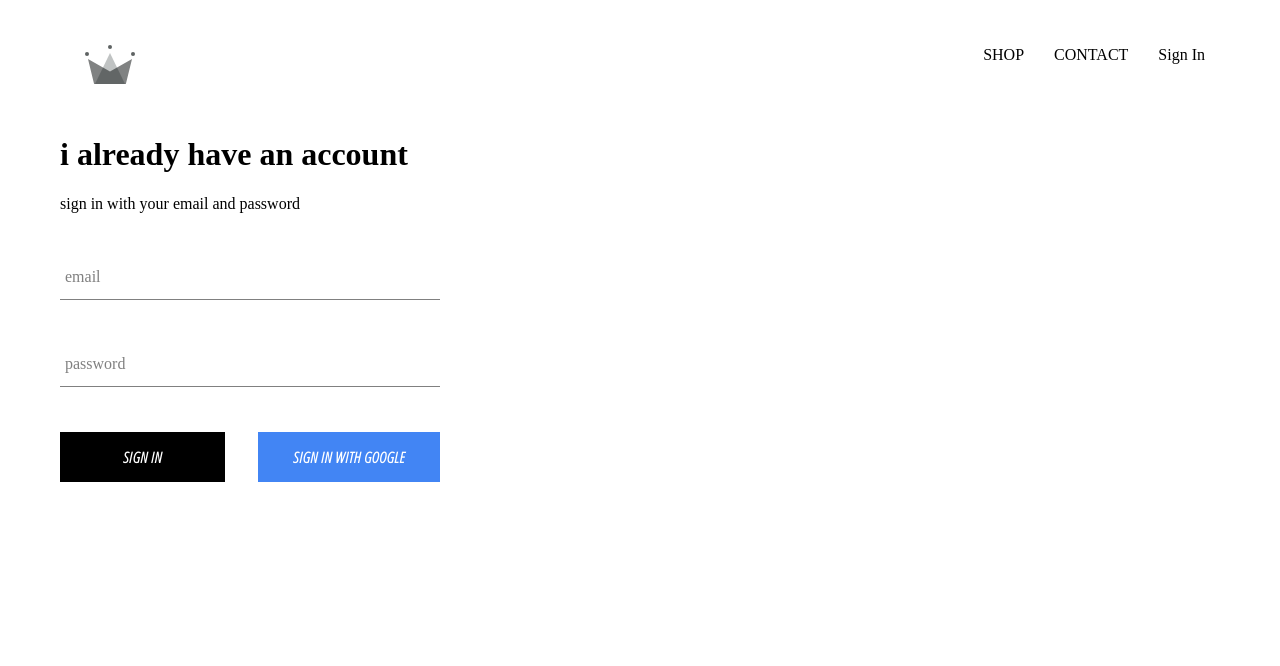
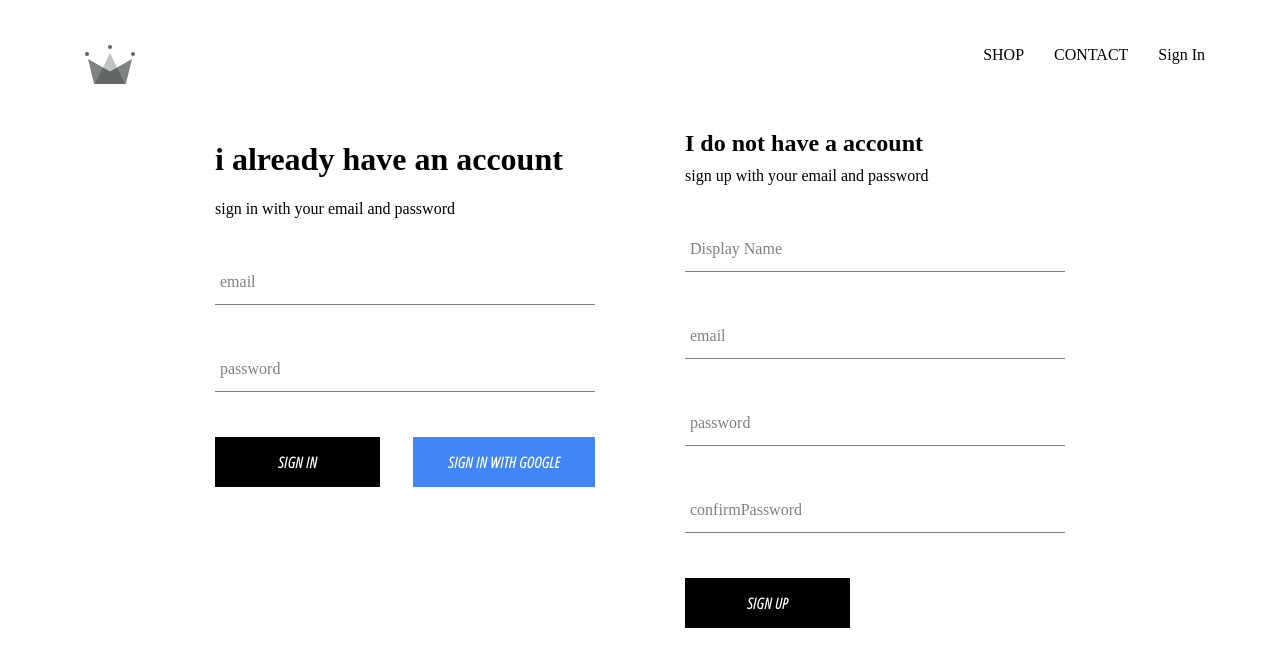
Before and after one commit to ravibarla/crwn-clothing, a React (Create React App) app: page /signin in a window 1280 px wide. Shown: the top 666 px of the page. Built offline with nearby package versions, Linux system fonts and the light colour scheme; no server answers.

Commit message:
implemented firebase utils, included ability to store authenticated user into our firestore database or cloud firestore

```diff
--- a/src/App.js
+++ b/src/App.js
@@ -5,7 +5,7 @@
 import ShopPage from "./pages/shop/shop.component.jsx";
 import Header from "./components/header/header.component.jsx";
 import SignInSignUpPage from "./pages/sign-in-and-sign-up/sign-in-and-sign-up.components.jsx";
-import { auth } from "./firebase/firebase.utils";
+import { auth, createUserProfileDocument } from "./firebase/firebase.utils";
 
 class App extends React.Component {
   constructor() {
@@ -19,9 +19,22 @@
 
   componentDidMount() {
     //aware of authentication is changed
-    this.unsubscribeFromAuth = auth.onAuthStateChanged((user) => {
-      this.setState({ currentUser: user });
-      console.log(user);
+    this.unsubscribeFromAuth = auth.onAuthStateChanged(async (userAuth) => {
+      if (userAuth) {
+        //check if user signs in
+        const userRef = await createUserProfileDocument(userAuth);
+        userRef.onSnapshot((snapShot) => {
+          //listen or subscribe for any changes to the data and get the first state of data
+          this.setState({
+            currentUser: {
+              id: snapShot.id,
+              ...snapShot.data(),
+            },
+          });
+          console.log(this.state);
+        });
+      }
+      this.setState({ currentUser: userAuth });
     });
   }
 
--- a/src/components/header/header.component.jsx
+++ b/src/components/header/header.component.jsx
@@ -17,10 +17,11 @@
         CONTACT
       </Link>
       {currentUser ? (
-        <div className="option" onClick={() => auth.signOut()}></div>
+        <div className="option" onClick={() => auth.signOut()}>
+          Sign Out
+        </div>
       ) : (
         <Link className="option" to="/signin">
-          {" "}
           Sign In
         </Link>
       )}
--- a/src/components/header/header.styles.scss
+++ b/src/components/header/header.styles.scss
@@ -20,6 +20,7 @@
 
     .option {
       padding: 10px 15px;
+      cursor: pointer;
     }
   }
 }
--- /dev/null
+++ b/src/components/sign-up/sign-up.component.jsx
@@ -0,0 +1,94 @@
+import React from "react";
+import FormInput from "../form-input/form-input.components";
+import CustomButton from "../custom-button/custom-button.component";
+import {
+  auth,
+  createUserProfileDocument,
+} from "../../firebase/firebase.utils.js";
+import "./sign-up.styles.scss";
+
+class SignUp extends React.Component {
+  constructor() {
+    super();
+    this.state = {
+      displayName: "",
+      email: "",
+      password: "",
+      confirmPassword: "",
+    };
+  }
+  handleSubmit = async (event) => {
+    event.preventDefault();
+    const { displayName, email, password, confirmPassword } = this.state; //manually creating authentication
+    if (password !== confirmPassword) {
+      alert("password does not match");
+      return;
+    }
+    try {
+      //create a new uer account associated with specefic email and password returned to the key user
+      const { user } = await auth.createUserWithEmailAndPassword(
+        email,
+        password
+      );
+      await createUserProfileDocument(user, { displayName });
+      this.setState({
+        displayName: "",
+        email: "",
+        password: "",
+        confirmPassword: "",
+      });
+    } catch (error) {
+      console.error(error);
+    }
+  };
+  handleChange = (event) => {
+    const { name, value } = event.target;
+    this.setState({ [name]: value });
+  };
+  render() {
+    const { displayName, email, password, confirmPassword } = this.state;
+    return (
+      <div className="sign-up">
+        <h2 className="title">I do not have a account</h2>
+        <span>sign up with your email and password</span>
+        <form className="sign-up-form" onSubmit={this.handleSubmit}>
+          <FormInput
+            type="text"
+            name="displayName"
+            value={displayName}
+            onChange={this.handleChange}
+            label="Display Name"
+            required
+          />
+          <FormInput
+            type="text"
+            name="email"
+            value={email}
+            onChange={this.handleChange}
+            label="email"
+            required
+          />
+          <FormInput
+            type="password"
+            name="password"
+            value={password}
+            onChange={this.handleChange}
+            label="password"
+            required
+          />
+          <FormInput
+            type="password"
+            name="confirmPassword"
+            value={confirmPassword}
+            onChange={this.handleChange}
+            label="confirmPassword"
+            required
+          />
+          <CustomButton type="submit">Sign Up</CustomButton>
+        </form>
+      </div>
+    );
+  }
+}
+
+export default SignUp;
--- /dev/null
+++ b/src/components/sign-up/sign-up.styles.scss
@@ -0,0 +1,8 @@
+.sign-up {
+  display: flex;
+  flex-direction: column;
+  width: 380px;
+  .title {
+    margin: 10px 0;
+  }
+}
--- a/src/firebase/firebase.utils.js
+++ b/src/firebase/firebase.utils.js
@@ -11,6 +11,28 @@
   appId: "1:252243940149:web:58702f344601e2844bf27c",
 };
 
+export const createUserProfileDocument = async (userAuth, additionalData) => {
+  if (!userAuth) return;
+  const userRef = firestore.doc(`users/${userAuth.uid}`);
+  const snapShot = await userRef.get();
+  if (!snapShot.exists) {
+    const { displayName, email } = userAuth; //property we want to store to create actual document
+    const createAt = new Date(); //when we made the document
+    try {
+      await userRef.set({
+        //set is the create method
+        displayName,
+        email,
+        createAt,
+        ...additionalData,
+      });
+    } catch (error) {
+      console.log("error creating user", error.message);
+    }
+  }
+  return userRef;
+};
+
 firebase.initializeApp(config);
 
 export const auth = firebase.auth();
--- a/src/pages/sign-in-and-sign-up/sign-in-and-sign-up.components.jsx
+++ b/src/pages/sign-in-and-sign-up/sign-in-and-sign-up.components.jsx
@@ -1,10 +1,13 @@
 import React from "react";
 import SignIn from "../../components/sign-in/sign-in.components";
+import SignUp from "../../components/sign-up/sign-up.component";
+import "./sign-in-and-sign-up.styles.scss";
 
-const SignInSignUpPage = () => (
+const SignInAndSignUpPage = () => (
   <div className="sign-in-sign-up">
     <SignIn />
+    <SignUp />
   </div>
 );
 
-export default SignInSignUpPage;
+export default SignInAndSignUpPage;
--- a/src/pages/sign-in-and-sign-up/sign-in-and-sign-up.styles.scss
+++ b/src/pages/sign-in-and-sign-up/sign-in-and-sign-up.styles.scss
@@ -0,0 +1,6 @@
+.sign-in-sign-up {
+  width: 850px;
+  display: flex;
+  justify-content: space-between;
+  margin: 30px auto;
+}
```
Also changed, not shown: 1 other file (tests, documents, lock files or other folders).
